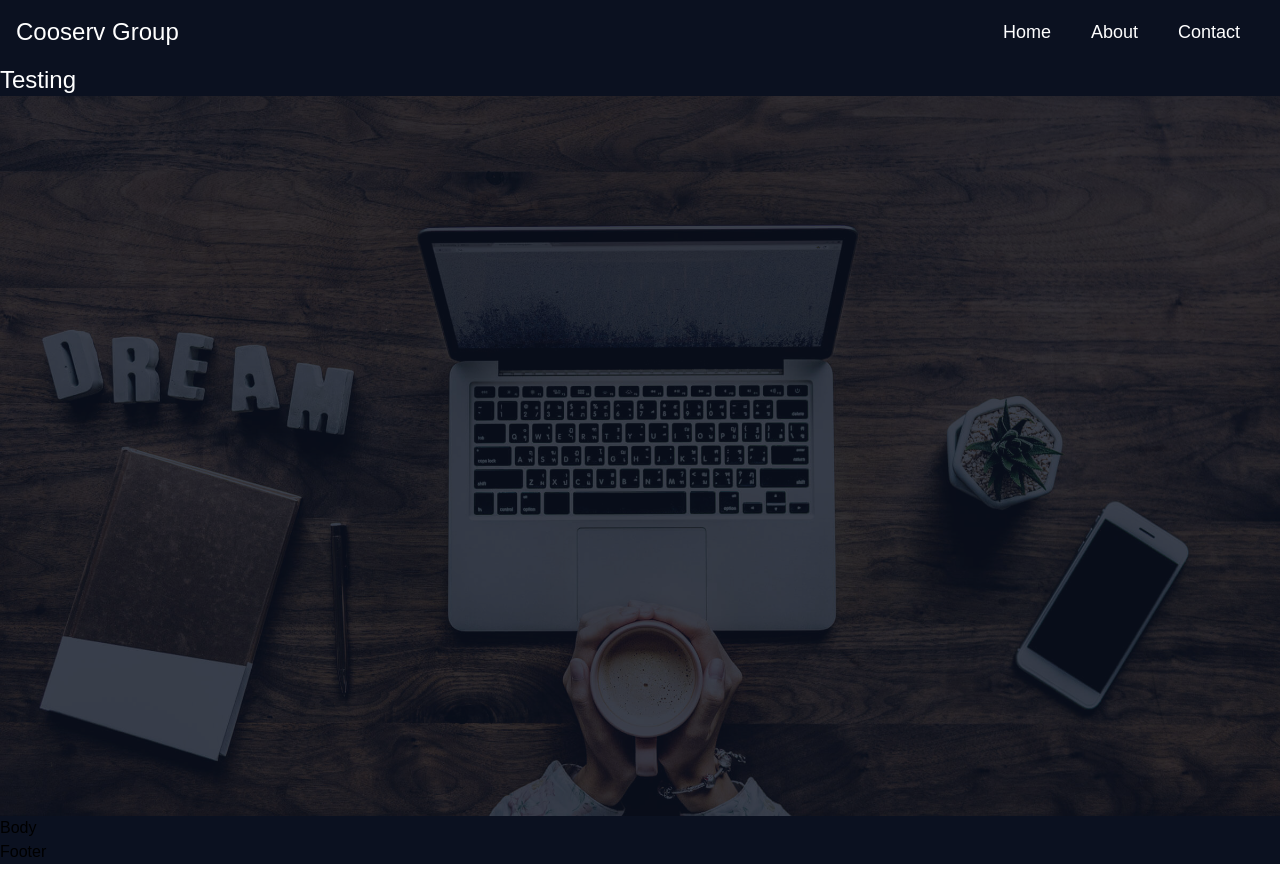
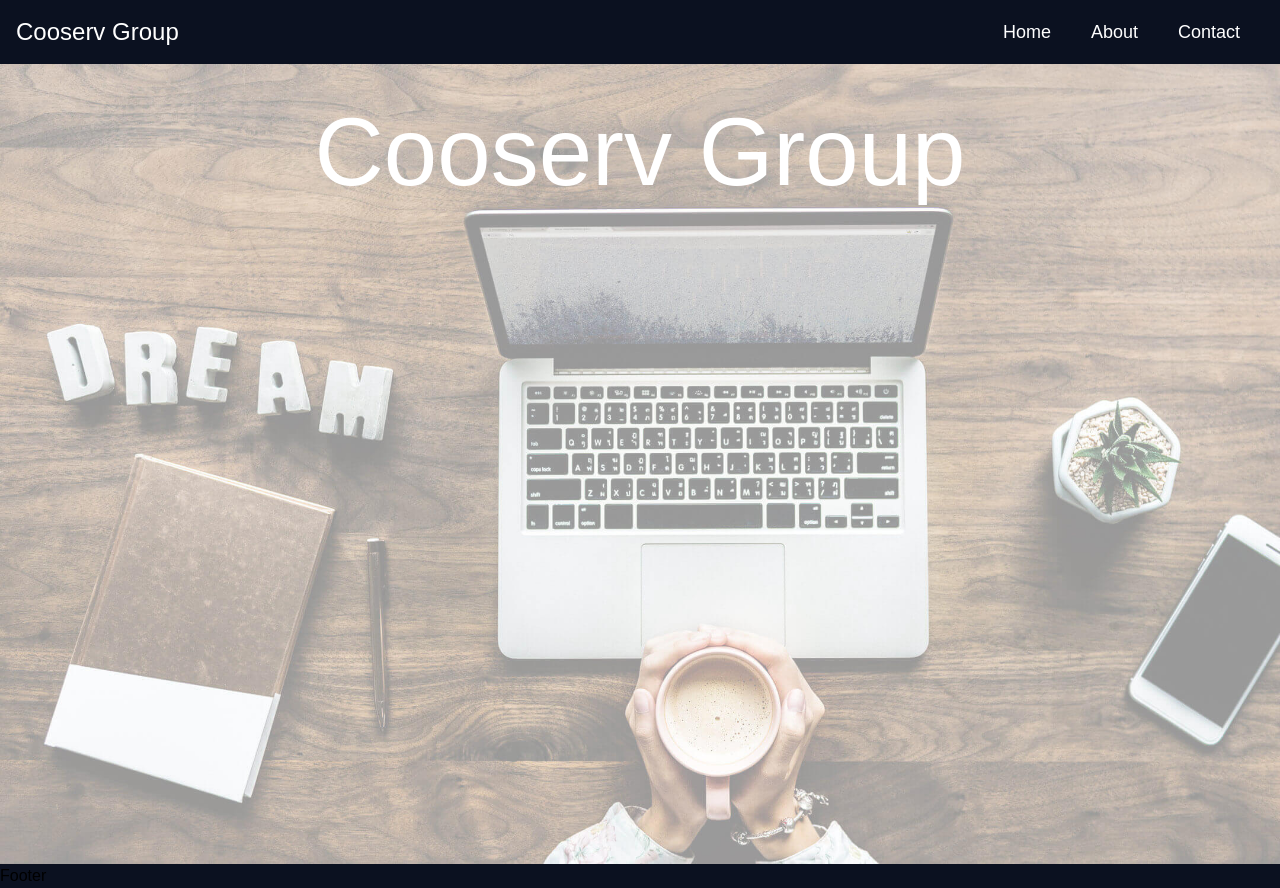
Before and after one commit to hasano14/cooserv-group, a React (Create React App) app: page / in a window 1280 px wide. Before the commit the page ends 864 px from the top, so only its background shows below. Built offline with nearby package versions, Linux system fonts and the light colour scheme.

Commit message:
New Changes

```diff
--- a/src/components/Body.js
+++ b/src/components/Body.js
@@ -2,7 +2,7 @@ import React from 'react'
 
 const Body = () => {
   return (
-    <div>Body</div>
+    <div></div>
   )
 }
 
--- a/src/components/Header.js
+++ b/src/components/Header.js
@@ -3,11 +3,18 @@ import header from '../images/header.jpg'
 
 const Header = () => {
   return (
-    <div>
-        <span class="text-white flex flex-col text-2xl inset-x-10 align-middle w-full">Testing</span>
-        <img src={header} alt="Header" class="opacity-20">
-        </img>
+    <div class="h-screen w-full">
+      <div class="bg-fixed p-15 w-full h-full bg-cover header-image">
+        <HeaderTitle />
+      </div>
     </div>
+
+  )
+}
+
+const HeaderTitle = () => {
+  return(
+    <span class="items-center title-font dark:text-primary text-white flex flex-col text-5xl md:text-7xl lg:text-8xl pt-7 md:pt-10">Cooserv Group</span>
   )
 }
 
--- a/src/index.css
+++ b/src/index.css
@@ -3,3 +3,8 @@
 @tailwind utilities;
 
 @import url('https://fonts.googleapis.com/css2?family=Outfit:wght@400;700&display=swap');
+
+.header-image {
+    background-image: url('images/header.jpg');
+    object-fit: none;
+}
```
Also changed, not shown: src/images/header.jpg.
